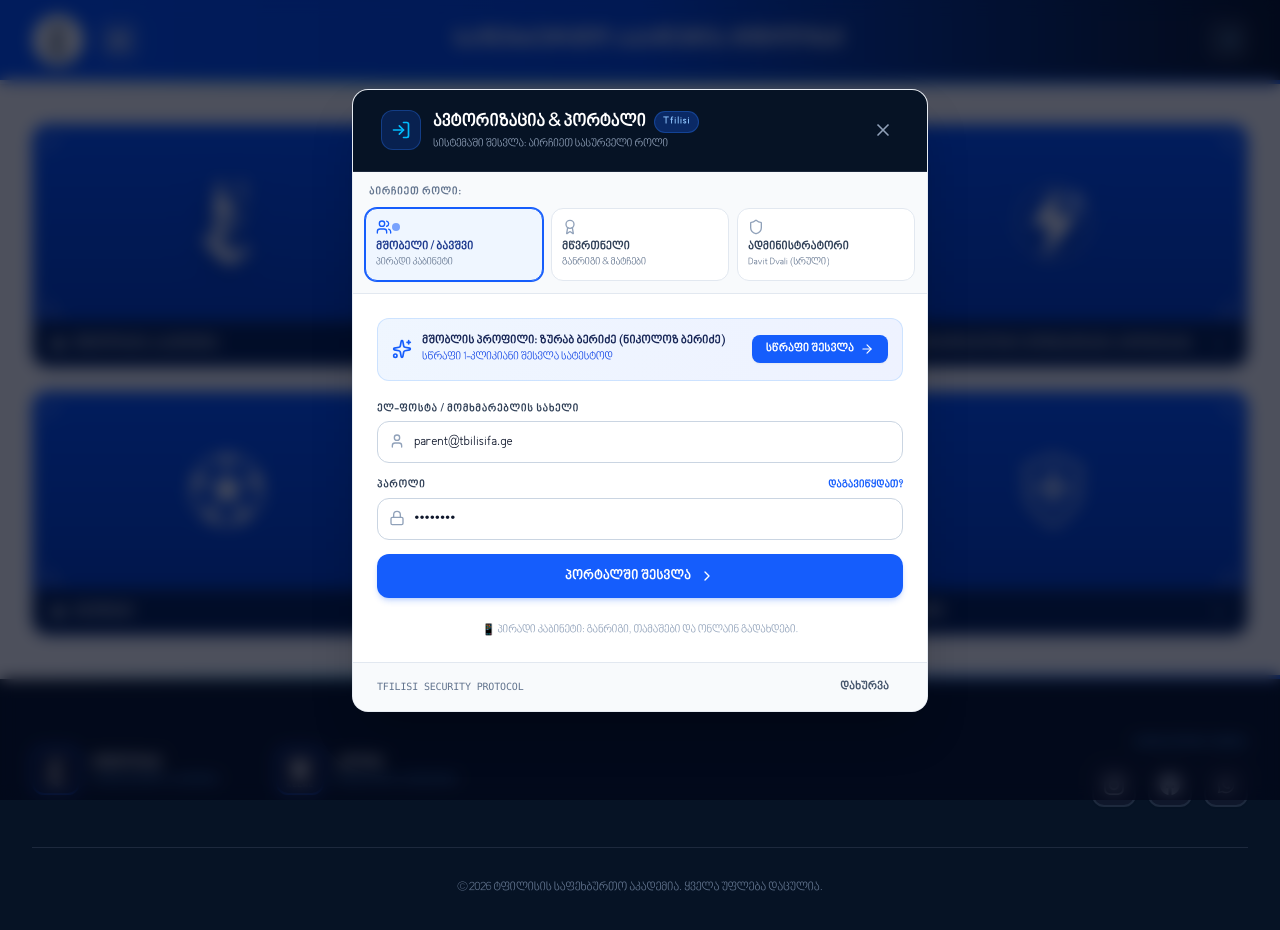
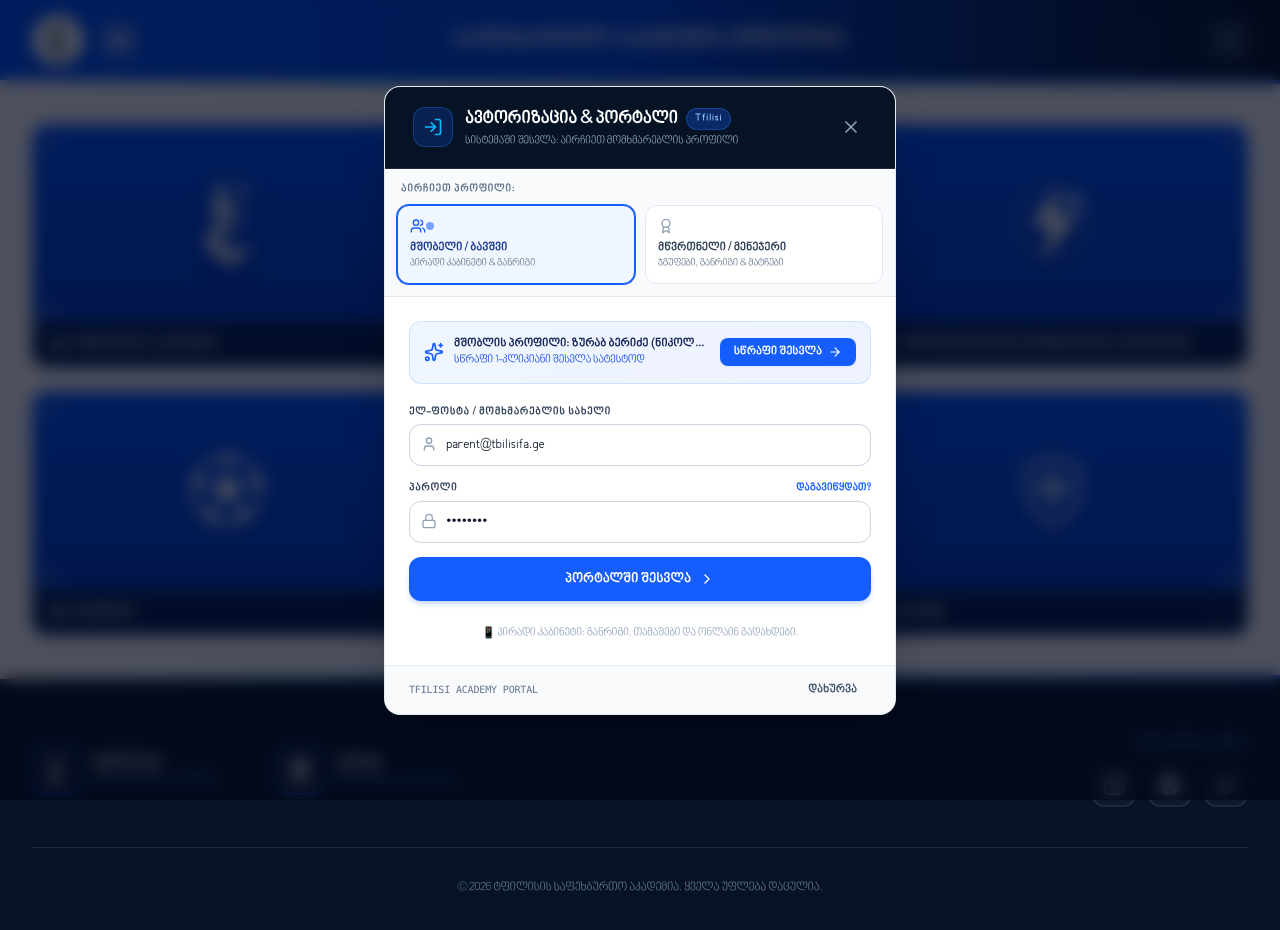
Before and after one commit to Boku7-glitch/tfilisi-football-academy, a Next.js app: page / in a window 1280 px wide. Both pictures are taken after a click on the button 1228 px from the left and 40 px from the top of the page. Shown: the top 930 px of the page. Built offline with nearby package versions, Linux system fonts and the light colour scheme.

Commit message:
fix(auth): remove administrator option completely, keeping only parent and coach/manager

```diff
--- a/src/app/admin/page.tsx
+++ b/src/app/admin/page.tsx
@@ -217,52 +217,31 @@ export default function AdminPage() {
               <div>
                 <div className="flex items-center gap-2">
                   <span className="font-black text-sm sm:text-base tracking-tight uppercase">
-                    ტფილისის ადმინ პანელი
+                    სამწვრთნელო და სამენეჯერო პანელი
                   </span>
                   <span className="px-2 py-0.5 rounded-full bg-blue-500/20 text-blue-400 text-[10px] font-mono font-bold border border-blue-500/30">
-                    BACK-END
+                    COACH & SQUAD
                   </span>
                 </div>
                 <p className="text-[11px] text-slate-400">
-                  სისტემის მართვა · Davit Dvali & სამწვრთნელო შტაბი
+                  სისტემის მართვა · სამწვრთნელო შტაბი & მენეჯმენტი
                 </p>
               </div>
             </div>
 
-            {/* Right: Quick Role Switcher & Back to Site */}
+            {/* Right: Profile Badge & Back to Site */}
             <div className="flex items-center gap-2 sm:gap-3">
 
-              {/* Profile Badge & Switcher */}
+              {/* Profile Badge */}
               <div className="hidden sm:flex items-center gap-2 bg-slate-800/80 px-3 py-1.5 rounded-xl border border-slate-700 text-xs">
-                <Shield className="w-4 h-4 text-sky-400" />
+                <Award className="w-4 h-4 text-sky-400" />
                 <span className="font-bold text-slate-200">
-                  {currentUser?.name || 'დავით დვალი (ადმინისტრატორი)'}
+                  {currentUser?.name || 'ლევან ჭელიძე'}
                 </span>
                 <span className="text-[10px] px-1.5 py-0.5 rounded bg-blue-600 text-white font-mono uppercase">
-                  {currentUser?.role === 'coach' ? 'მწვრთნელი' : 'ადმინი'}
+                  მწვრთნელი / მენეჯერი
                 </span>
               </div>
-
-              {/* Toggle to Coach Mode or Admin Mode */}
-              <button
-                type="button"
-                onClick={() => {
-                  if (currentUser?.role === 'coach') {
-                    loginAs('admin');
-                    showToast('გადაერთეთ ადმინისტრატორის (Davit Dvali) რეჟიმში');
-                  } else {
-                    loginAs('coach');
-                    showToast('გადაერთეთ მწვრთნელის (ლევან ჭელიძე) რეჟიმში');
-                  }
-                }}
-                className="px-2.5 sm:px-3 py-1.5 rounded-xl bg-slate-800 hover:bg-slate-700 border border-slate-700 text-slate-300 text-xs font-bold transition-colors flex items-center gap-1.5"
-                title="როლის შეცვლა"
-              >
-                <Sparkles className="w-3.5 h-3.5 text-amber-400" />
-                <span className="hidden sm:inline">
-                  {currentUser?.role === 'coach' ? 'ადმინ რეჟიმი' : 'მწვრთნელის რეჟიმი'}
-                </span>
-              </button>
 
               {/* Back to Public Site */}
               <Link
@@ -359,8 +338,8 @@ export default function AdminPage() {
               <div className="flex items-center gap-2.5 min-w-0">
                 <AlertTriangle className="w-5 h-5 text-amber-600 shrink-0" />
                 <div className="text-xs sm:text-sm">
-                  <strong className="font-black">კონფიდენციალური ადმინისტრაციული სივრცე:</strong>{' '}
-                  ბავშვების პერსონალური სია და მშობლების კონტაქტები საჯაროდ არ ჩანს და ხელმისაწვდომია მხოლოდ Davit Dvali-სთვის და სამწვრთნელო შტაბისთვის.
+                  <strong className="font-black">კონფიდენციალური სამწვრთნელო სივრცე:</strong>{' '}
+                  ბავშვების პერსონალური სია და მშობლების კონტაქტები საჯაროდ არ ჩანს და ხელმისაწვდომია მხოლოდ სამწვრთნელო შტაბისა და მენეჯერებისთვის.
                 </div>
               </div>
               <button
--- a/src/components/AuthModal.tsx
+++ b/src/components/AuthModal.tsx
@@ -7,7 +7,6 @@ import {
   User,
   LogIn,
   Lock,
-  Shield,
   Award,
   Users,
   ChevronRight,
@@ -22,16 +21,16 @@ import { useAcademy, UserRole } from '../context/AcademyContext';
 interface AuthModalProps {
   isOpen: boolean;
   onClose: () => void;
-  defaultRole?: UserRole;
+  defaultRole?: 'parent' | 'coach';
 }
 
 export default function AuthModal({ isOpen, onClose, defaultRole = 'parent' }: AuthModalProps) {
   const { language } = useLanguage();
-  const { loginAs, currentUser } = useAcademy();
+  const { loginAs } = useAcademy();
   const router = useRouter();
 
   const [isClosing, setIsClosing] = useState(false);
-  const [selectedRole, setSelectedRole] = useState<UserRole>(defaultRole);
+  const [selectedRole, setSelectedRole] = useState<'parent' | 'coach'>(defaultRole);
   const [email, setEmail] = useState('');
   const [password, setPassword] = useState('••••••••');
   const [isLoading, setIsLoading] = useState(false);
@@ -40,9 +39,7 @@ export default function AuthModal({ isOpen, onClose, defaultRole = 'parent' }: A
 
   // Sync default emails when role changes
   useEffect(() => {
-    if (selectedRole === 'admin') {
-      setEmail('davit.dvali@tfilisifa.ge');
-    } else if (selectedRole === 'coach') {
+    if (selectedRole === 'coach') {
       setEmail('levan.chelidze@tfilisifa.ge');
     } else {
       setEmail('parent@tbilisifa.ge');
@@ -59,7 +56,7 @@ export default function AuthModal({ isOpen, onClose, defaultRole = 'parent' }: A
     }, 220);
   };
 
-  const handleRoleSelectAndLogin = async (role: UserRole) => {
+  const handleRoleSelectAndLogin = async (role: 'parent' | 'coach') => {
     setIsLoading(true);
     setErrorMsg('');
     loginAs(role);
@@ -71,10 +68,8 @@ export default function AuthModal({ isOpen, onClose, defaultRole = 'parent' }: A
 
     setTimeout(() => {
       handleSmoothClose();
-      if (role === 'admin') {
+      if (role === 'coach') {
         router.push('/admin');
-      } else if (role === 'coach') {
-        router.push('/admin?view=coach');
       } else {
         router.push('/portal');
       }
@@ -99,10 +94,8 @@ export default function AuthModal({ isOpen, onClose, defaultRole = 'parent' }: A
 
     setTimeout(() => {
       handleSmoothClose();
-      if (selectedRole === 'admin') {
+      if (selectedRole === 'coach') {
         router.push('/admin');
-      } else if (selectedRole === 'coach') {
-        router.push('/admin?view=coach');
       } else {
         router.push('/portal');
       }
@@ -122,7 +115,7 @@ export default function AuthModal({ isOpen, onClose, defaultRole = 'parent' }: A
       }}
     >
       <div
-        className={`relative w-full max-w-xl bg-white rounded-2xl shadow-2xl border border-slate-200/80 overflow-hidden flex flex-col max-h-[92vh] ${
+        className={`relative w-full max-w-lg bg-white rounded-2xl shadow-2xl border border-slate-200/80 overflow-hidden flex flex-col max-h-[92vh] ${
           isClosing ? 'modal-box-out' : 'modal-box-in'
         }`}
       >
@@ -141,7 +134,7 @@ export default function AuthModal({ isOpen, onClose, defaultRole = 'parent' }: A
               </h3>
               <p className="text-[11px] text-slate-400">
                 {language === 'ka'
-                  ? 'სისტემაში შესვლა: აირჩიეთ სასურველი როლი'
+                  ? 'სისტემაში შესვლა: აირჩიეთ მომხმარებლის პროფილი'
                   : 'Select your academy portal profile'}
               </p>
             </div>
@@ -156,65 +149,47 @@ export default function AuthModal({ isOpen, onClose, defaultRole = 'parent' }: A
           </button>
         </div>
 
-        {/* Role Selector Tabs (Silky smooth selection) */}
+        {/* Role Selector Tabs (Only 2 Roles: Parent / Child vs Coach / Manager) */}
         <div className="bg-slate-50 p-2 sm:p-3 border-b border-slate-200">
           <div className="text-[11px] font-black uppercase tracking-wider text-slate-500 mb-2 px-1">
-            {language === 'ka' ? 'აირჩიეთ როლი:' : 'Select Portal Role:'}
+            {language === 'ka' ? 'აირჩიეთ პროფილი:' : 'Select Portal Profile:'}
           </div>
-          <div className="grid grid-cols-3 gap-2">
+          <div className="grid grid-cols-2 gap-2.5">
 
             {/* Parent / Player Role */}
             <button
               type="button"
               onClick={() => setSelectedRole('parent')}
-              className={`p-2.5 rounded-xl border text-left transition-all duration-200 flex flex-col justify-between ${
+              className={`p-3 rounded-xl border text-left transition-all duration-200 flex flex-col justify-between ${
                 selectedRole === 'parent'
                   ? 'bg-blue-50 border-blue-600 text-blue-900 shadow-xs ring-1 ring-blue-600'
                   : 'bg-white border-slate-200 hover:border-slate-300 text-slate-700'
               }`}
             >
-              <div className="flex items-center justify-between mb-1">
+              <div className="flex items-center justify-between mb-1.5">
                 <Users className={`w-4 h-4 ${selectedRole === 'parent' ? 'text-blue-600' : 'text-slate-400'}`} />
                 {selectedRole === 'parent' && <span className="w-2 h-2 rounded-full bg-blue-600 animate-pulse" />}
               </div>
               <div className="text-xs font-black truncate">მშობელი / ბავშვი</div>
-              <div className="text-[10px] text-slate-500 truncate">პირადი კაბინეტი</div>
+              <div className="text-[10px] text-slate-500 truncate">პირადი კაბინეტი & განრიგი</div>
             </button>
 
-            {/* Coach Role */}
+            {/* Coach / Manager Role */}
             <button
               type="button"
               onClick={() => setSelectedRole('coach')}
-              className={`p-2.5 rounded-xl border text-left transition-all duration-200 flex flex-col justify-between ${
+              className={`p-3 rounded-xl border text-left transition-all duration-200 flex flex-col justify-between ${
                 selectedRole === 'coach'
                   ? 'bg-blue-50 border-blue-600 text-blue-900 shadow-xs ring-1 ring-blue-600'
                   : 'bg-white border-slate-200 hover:border-slate-300 text-slate-700'
               }`}
             >
-              <div className="flex items-center justify-between mb-1">
+              <div className="flex items-center justify-between mb-1.5">
                 <Award className={`w-4 h-4 ${selectedRole === 'coach' ? 'text-blue-600' : 'text-slate-400'}`} />
                 {selectedRole === 'coach' && <span className="w-2 h-2 rounded-full bg-blue-600 animate-pulse" />}
               </div>
-              <div className="text-xs font-black truncate">მწვრთნელი</div>
-              <div className="text-[10px] text-slate-500 truncate">განრიგი & მატჩები</div>
-            </button>
-
-            {/* Admin Role */}
-            <button
-              type="button"
-              onClick={() => setSelectedRole('admin')}
-              className={`p-2.5 rounded-xl border text-left transition-all duration-200 flex flex-col justify-between ${
-                selectedRole === 'admin'
-                  ? 'bg-blue-50 border-blue-600 text-blue-900 shadow-xs ring-1 ring-blue-600'
-                  : 'bg-white border-slate-200 hover:border-slate-300 text-slate-700'
-              }`}
-            >
-              <div className="flex items-center justify-between mb-1">
-                <Shield className={`w-4 h-4 ${selectedRole === 'admin' ? 'text-blue-600' : 'text-slate-400'}`} />
-                {selectedRole === 'admin' && <span className="w-2 h-2 rounded-full bg-blue-600 animate-pulse" />}
-              </div>
-              <div className="text-xs font-black truncate">ადმინისტრატორი</div>
-              <div className="text-[10px] text-slate-500 truncate">Davit Dvali (სრული)</div>
+              <div className="text-xs font-black truncate">მწვრთნელი / მენეჯერი</div>
+              <div className="text-[10px] text-slate-500 truncate">ჯგუფები, განრიგი & მატჩები</div>
             </button>
 
           </div>
@@ -229,7 +204,6 @@ export default function AuthModal({ isOpen, onClose, defaultRole = 'parent' }: A
               <Sparkles className="w-5 h-5 text-blue-600 shrink-0" />
               <div className="min-w-0">
                 <div className="text-xs font-extrabold text-blue-950 truncate">
-                  {selectedRole === 'admin' && 'ადმინისტრატორის პროფილი: Davit Dvali'}
                   {selectedRole === 'coach' && 'მწვრთნელის პროფილი: ლევან ჭელიძე'}
                   {selectedRole === 'parent' && 'მშობლის პროფილი: ზურაბ ბერიძე (ნიკოლოზ ბერიძე)'}
                 </div>
@@ -321,15 +295,14 @@ export default function AuthModal({ isOpen, onClose, defaultRole = 'parent' }: A
 
           {/* Privacy Note */}
           <div className="text-center pt-2 text-[11px] text-slate-400">
-            {selectedRole === 'admin' && '🔒 ადმინისტრატორის ზონა: ბავშვთა სია და ფინანსები მკაცრად დაცულია.'}
-            {selectedRole === 'coach' && '⚽ მწვრთნელის კაბინეტი: მატჩების დანიშვნა და დასწრების აღრიცხვა.'}
+            {selectedRole === 'coach' && '⚽ მწვრთნელის სივრცე: ჯგუფები, განრიგი, მატჩების დანიშვნა და დასწრება.'}
             {selectedRole === 'parent' && '📱 პირადი კაბინეტი: განრიგი, თამაშები და ონლაინ გადახდები.'}
           </div>
         </div>
 
         {/* Modal Footer */}
         <div className="bg-slate-50 px-5 sm:px-6 py-2.5 border-t border-slate-200 flex items-center justify-between text-xs text-slate-500 shrink-0">
-          <span className="font-mono text-[10px]">TFILISI SECURITY PROTOCOL</span>
+          <span className="font-mono text-[10px]">TFILISI ACADEMY PORTAL</span>
           <button
             type="button"
             onClick={handleSmoothClose}
--- a/src/components/Navbar.tsx
+++ b/src/components/Navbar.tsx
@@ -84,7 +84,7 @@ export default function Navbar({ onOpenAuthModal }: NavbarProps) {
                       {currentUser.avatar || 'U'}
                     </div>
                     <span className="hidden md:inline text-[11px] font-black tracking-wide truncate max-w-[110px]">
-                      {currentUser.role === 'admin' ? 'ადმინი' : currentUser.role === 'coach' ? 'მწვრთნელი' : 'კაბინეტი'}
+                      {currentUser.role === 'coach' ? 'მწვრთნელი' : 'კაბინეტი'}
                     </span>
                   </Link>
 
@@ -137,12 +137,12 @@ export default function Navbar({ onOpenAuthModal }: NavbarProps) {
                     <div>
                       <div className="text-xs font-black text-slate-900">{currentUser.name}</div>
                       <div className="text-[10px] text-blue-600 font-bold uppercase">
-                        {currentUser.role === 'admin' ? 'ადმინისტრატორი' : currentUser.role === 'coach' ? 'მწვრთნელი' : 'მშობელი'}
+                        {currentUser.role === 'coach' ? 'მწვრთნელი / მენეჯერი' : 'მშობელი'}
                       </div>
                     </div>
                   </div>
                   <Link
-                    href={currentUser.role === 'admin' ? '/admin' : currentUser.role === 'coach' ? '/admin?view=coach' : '/portal'}
+                    href={currentUser.role === 'coach' ? '/admin' : '/portal'}
                     onClick={() => setMobileMenuOpen(false)}
                     className="px-2.5 py-1 rounded-lg bg-blue-600 text-white text-[11px] font-bold"
                   >
```
